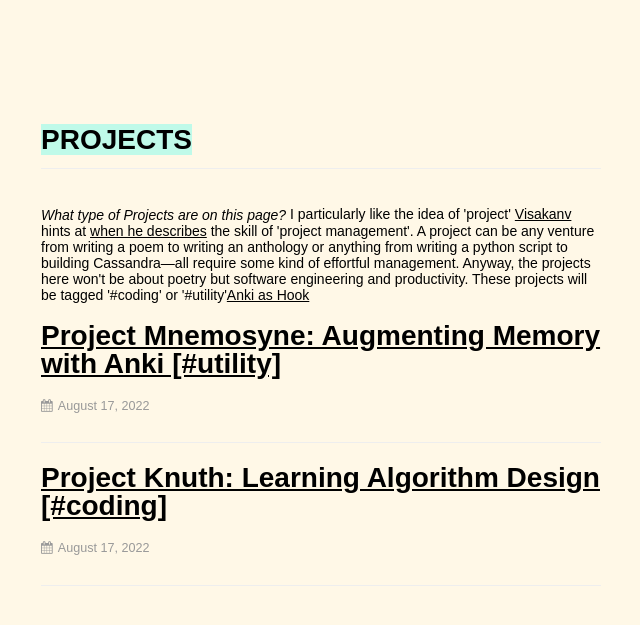
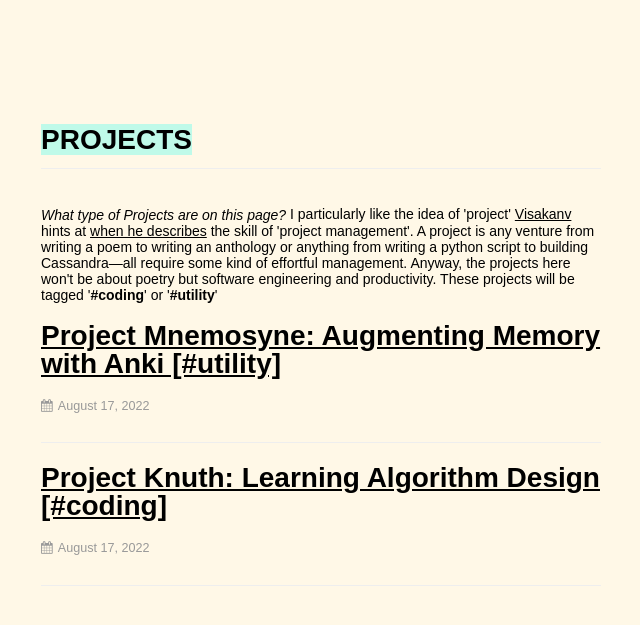
Before and after one commit to dCO2/rococo, a Jekyll site: the page built from projects/index.html, in a window 1280 px wide. Shown: the top 625 px of the page, without its empty margins (335-975 px from the left). Built offline with Jekyll 4.4.1, drawn with Linux system fonts in a browser that asks for light colours; some web fonts are replaced.

Commit message:
Update index.html

```diff
--- a/projects/index.html
+++ b/projects/index.html
@@ -8,7 +8,7 @@ permalink: projects/
 <div class=post>
 </div>
 <br>
-<i>What type of Projects are on this page?</i> I particularly like the idea of 'project' <a href="https://twitter.com/visakanv">Visakanv<a/> hints at <a href="https://twitter.com/visakanv/status/1057601229394591745?s=20&t=U_83Cvx5MUaMFPRuQlgz_Q">when he describes</a> the skill of 'project management'. A project can be any venture from writing a poem to writing an anthology or anything from writing a python script to building Cassandra—all require some kind of effortful management. Anyway, the projects here won't be about poetry but software engineering and productivity. These projects will be tagged '#coding' or '#utility'<a href="/2021/12/24/anki-as-hook">Anki as Hook</a>
+<i>What type of Projects are on this page?</i> I particularly like the idea of 'project' <a href="https://twitter.com/visakanv">Visakanv<a/> hints at <a href="https://twitter.com/visakanv/status/1057601229394591745?s=20&t=U_83Cvx5MUaMFPRuQlgz_Q">when he describes</a> the skill of 'project management'. A project is any venture from writing a poem to writing an anthology or anything from writing a python script to building Cassandra—all require some kind of effortful management. Anyway, the projects here won't be about poetry but software engineering and productivity. These projects will be tagged '<b>#coding</b>' or '<b>#utility</b>'
 {% for post in site.posts %}
     {% if post.layout == 'project' %}
         <div class=post>
```
